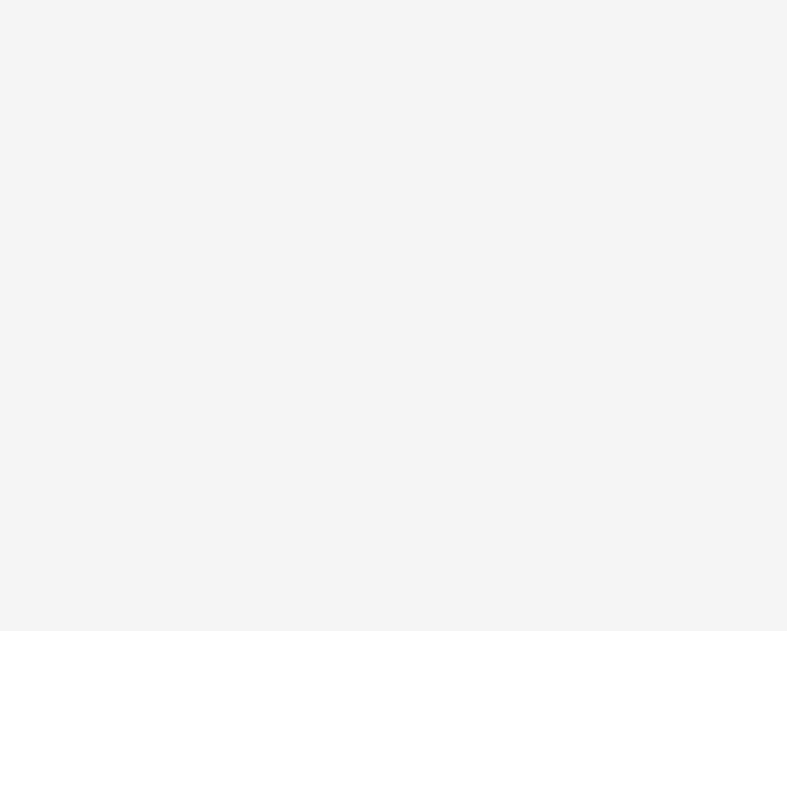
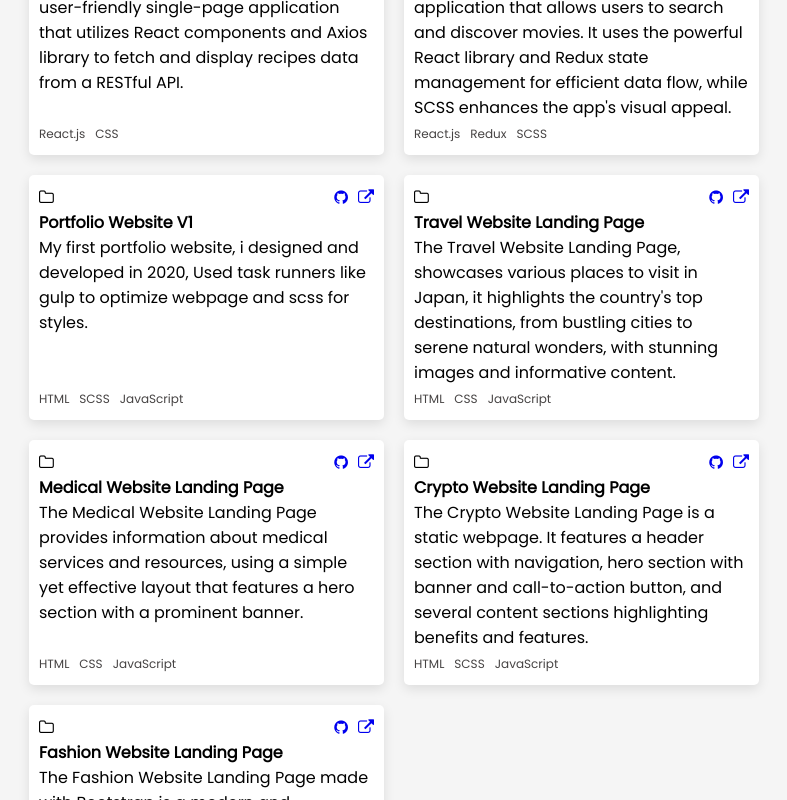
Before and after one commit to ashishsingh-06/resume, a React (Create React App) app: page / in a window 1280 px wide. Shown: the part 1860-2660 px from the top of the page, without its empty margins (246-1033 px from the left). Before the commit the page ends 2491 px from the top, so only its background shows below. Built offline with nearby package versions, Linux system fonts and the light colour scheme.

Commit message:
Projects section

```diff
--- a/src/common/Accordian/Accordian.js
+++ b/src/common/Accordian/Accordian.js
@@ -1,6 +1,5 @@
 import './Accordian.scss';
 import React, {useEffect, useRef, useState} from 'react';
-import {motion} from 'framer-motion';
 
 const Accordian = (props) => {
 
@@ -11,7 +10,7 @@ const Accordian = (props) => {
 
     useEffect(()=>{
         setHeight(contentRef.current.scrollHeight);
-    },[]);
+    },[isActive]);
 
     return (
         <div className='accordian'>
--- a/src/common/data.js
+++ b/src/common/data.js
@@ -35,7 +35,7 @@ export const experience = [
 export const projects = [
     {
         title: 'Recipes App',
-        description: '',
+        description: 'The Recipes App made with React is a user-friendly single-page application that utilizes React components and Axios library to fetch and display recipes data from a RESTful API.',
         techUsed: ['React.js','CSS'],
         link: {
             live: 'https://tasty-recipe-app.netlify.app/',
@@ -44,17 +44,16 @@ export const projects = [
     },
     {
         title: 'Movie App',
-        description: '',
+        description: `The Movie App is a user-friendly application that allows users to search and discover movies. It uses the powerful React library and Redux state management for efficient data flow, while SCSS enhances the app's visual appeal.`,
         techUsed: ['React.js','Redux','SCSS'],
         link: {
-            live: 'https://tasty-recipe-app.netlify.app/',
             github: 'https://github.com/ashishsingh-06/recipes-app',
         }
     },
     {
         title: 'Portfolio Website V1',
-        description: '',
-        techUsed: ['HTML','CSS','JavaScript'],
+        description: 'My first portfolio website, i designed and developed in 2020, Used task runners like gulp to optimize webpage and scss for styles.',
+        techUsed: ['HTML','SCSS','JavaScript'],
         link: {
             live: 'https://ashish-singh.netlify.app/',
             github: 'https://github.com/ashishsingh-06/resume-website',
@@ -62,7 +61,7 @@ export const projects = [
     },
     {
         title: 'Travel Website Landing Page',
-        description: '',
+        description: `The Travel Website Landing Page, showcases various places to visit in Japan, it highlights the country's top destinations, from bustling cities to serene natural wonders, with stunning images and informative content.`,
         techUsed: ['HTML','CSS','JavaScript'],
         link: {
             live: 'https://travel-website-template.netlify.app/',
@@ -71,7 +70,7 @@ export const projects = [
     },
     {
         title: 'Medical Website Landing Page',
-        description: '',
+        description: 'The Medical Website Landing Page provides information about medical services and resources, using a simple yet effective layout that features a hero section with a prominent banner.',
         techUsed: ['HTML','CSS','JavaScript'],
         link: {
             live: 'https://hospital-web-template.netlify.app/',
@@ -80,7 +79,7 @@ export const projects = [
     },
     {
         title: 'Crypto Website Landing Page',
-        description: '',
+        description: 'The Crypto Website Landing Page is a static webpage. It features a header section with navigation, hero section with banner and call-to-action button, and several content sections highlighting benefits and features.',
         techUsed: ['HTML','SCSS','JavaScript'],
         link: {
             live: 'https://crypto-website-template.netlify.app/',
@@ -89,7 +88,7 @@ export const projects = [
     },
     {
         title: 'Fashion Website Landing Page',
-        description: '',
+        description: 'The Fashion Website Landing Page made with Bootstrap is a modern and responsive webpage designed to showcase fashion-related content. It uses the Bootstrap framework to create a visually appealing and easy-to-navigate layout.',
         techUsed: ['HTML','CSS','BootStrap'],
         link: {
             live: 'https://fashion-website-template.netlify.app/',
--- a/src/components/Projects/Projects.js
+++ b/src/components/Projects/Projects.js
@@ -1,8 +1,9 @@
 import './Projects.scss';
+import {React} from 'react';
 
 const Projects = (props) => {
     const { data } = props;
-    console.log(data);
+
     return (
         <section className='projects'>
             <div className='container'>
@@ -13,7 +14,39 @@ const Projects = (props) => {
                         </span>
                     </h3>
                     <div className='projects-content'>
-
+                        {
+                            data.map((item,index) => {
+                                return (
+                                    <div key={index} className='card'>
+                                        <div className='card-header'>
+                                            <span><i className="fa fa-folder-o" aria-hidden="true"/></span>
+                                            <span className='links'>
+                                                <a href={item.link.github} target='_blank'>
+                                                    <i className="fa fa-github" aria-hidden="true"/>
+                                                </a>
+                                                { item.link?.live && <a href={item.link.live} target='_blank'>
+                                                    <i className="fa fa-external-link" aria-hidden="true"/>
+                                                </a> }
+                                            </span>
+                                        </div>
+                                        <div className='card-body'>
+                                            <h4>{item.title}</h4>
+                                            <p>{item.description}</p>
+                                        </div>
+                                        <div className='card-footer'>
+                                            {
+                                                item.techUsed.map((item,index) => {
+                                                    return (
+                                                        <span key={index} className='techUsed-items'>
+                                                            {item}
+                                                        </span> )
+                                                })
+                                            }
+                                        </div>
+                                    </div>
+                                )
+                            })
+                        }
                     </div>
                 </div>
             </div>
--- a/src/components/Projects/Projects.scss
+++ b/src/components/Projects/Projects.scss
@@ -1,7 +1,6 @@
 @import '../../common/colors.scss';
 
 .projects {
-    height: 100vh;
     background-color: $background-color-primay;
 
     &-wrapper {
@@ -20,15 +19,45 @@
 
     &-content {
         display: grid;
-        grid-template-columns: repeat(3,1fr);
+        grid-template-columns: repeat(2,1fr);
         grid-gap: 20px;
 
         & > div {
             cursor: pointer;
+            padding: 10px;
             border-radius: 5px;
-            padding: 100px;
             background-color: $white-color;
             box-shadow: rgba(0, 0, 0, 0.1) 0px 4px 12px;
         }
+
+        .card {
+
+            display: flex;
+            flex-direction: column;
+
+            &-header {
+                display: flex;
+                justify-content: space-between;
+
+                .links {
+                    .fa-github {
+                        margin-right: 10px;
+                    }
+                }
+            }
+
+            &-body {
+                flex-grow: 1;
+            }
+
+            &-footer {
+
+                .techUsed-items {
+                    font-size: 12px;
+                    color: $sub-text-color;
+                    margin-right: 10px;
+                }
+            }
+        }
     }
 }
```
